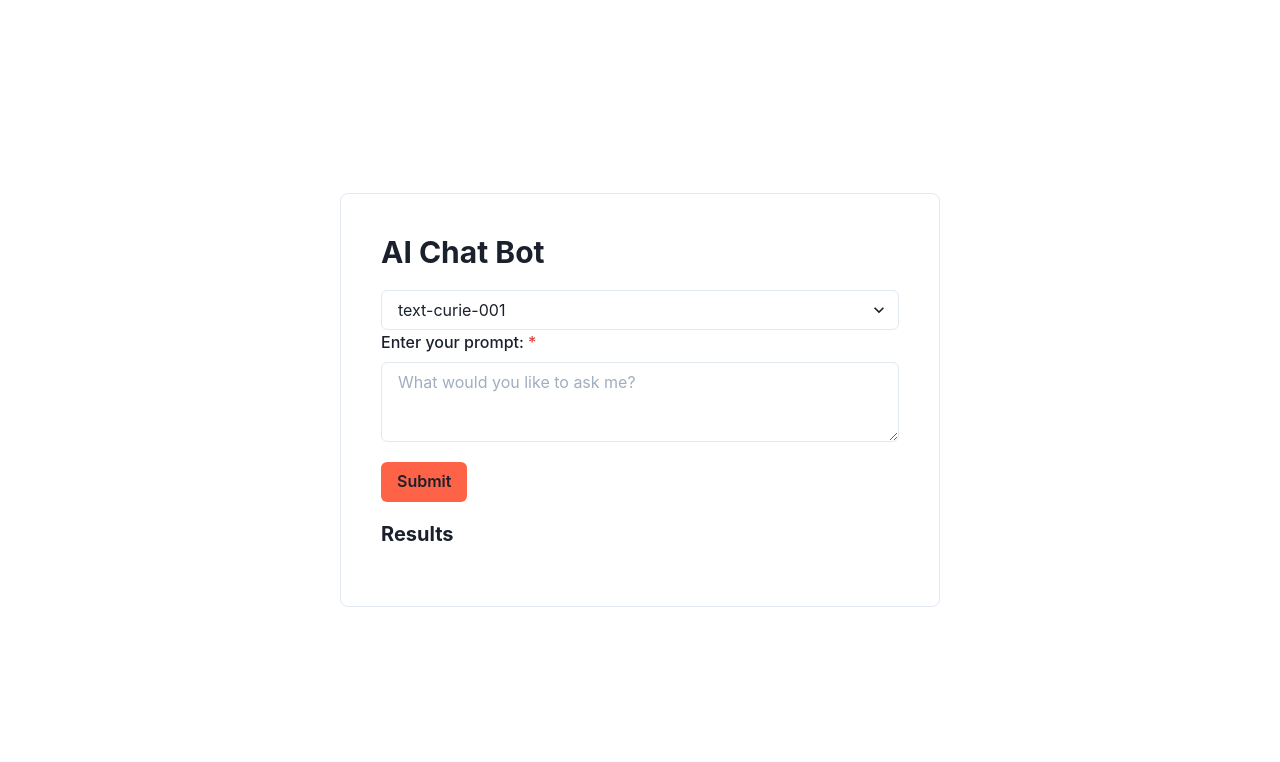
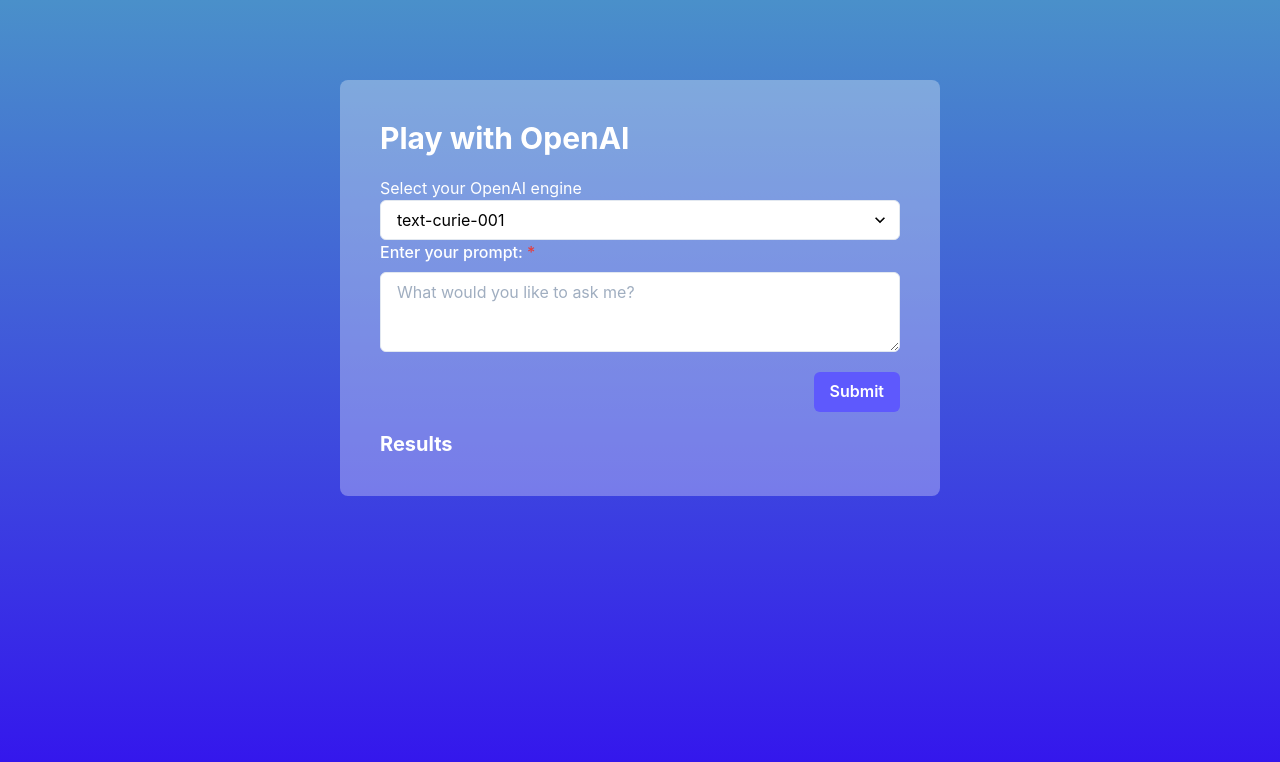
Before and after one commit to kristySpringman/openai-completions, a Next.js app: page / in a window 1280 px wide. Shown: the top 762 px of the page. Built offline with nearby package versions, Linux system fonts and the light colour scheme.

Commit message:
UI Completion - Completed UI - Increased max-tokens so responses from OpenAI can be longer

```diff
--- a/component/js-form.tsx
+++ b/component/js-form.tsx
@@ -5,20 +5,15 @@
     FormLabel,
     Textarea,
     Button,
-    List,
-    ListItem,
-    ListIcon,
-    OrderedList,
-    UnorderedList,
     Heading,
     Grid,
     GridItem,
     Text,
-    ScaleFade,
-    Select
+    Select,
+    Flex,
+    Spacer
 } from '@chakra-ui/react'
 import { DotPulse } from '@uiball/loaders'
-// import EngineChoice from './engineChoice'
 
 
 export default function Form() {
@@ -51,7 +46,7 @@
         let queryResponseFromAPI = APIJSON.response
 
         if (openAIResponse.status == 200) {
-            setResult(allResults => [{ prompt: prompt, response: queryResponseFromAPI }, ...allResults])
+            setResult(allResults => [{ value: engineChoice, prompt: prompt, response: queryResponseFromAPI }, ...allResults])
             setPrompt("")
         } else {
             alert("Oops! We have a " + openAIResponse.status + ' Error: ' + queryResponseFromAPI)
@@ -62,18 +57,13 @@
     return (
         <Box>
             <Box>
-                <Select value={engineChoice} onChange={(e) => { setEngineChoice(e.target.value) }}>
+                <Text>Select your OpenAI engine</Text>
+                <Select bg="white" color='black' value={engineChoice} onChange={(e) => { setEngineChoice(e.target.value) }}>
                     <option value='text-curie-001'>text-curie-001</option>
                     <option value='text-davinci-002'>text-davinci-002</option>
                     <option value='text-babbage-001'>text-babbage-001</option>
                     <option value='text-ada-001'>text-ada-001</option>
                     <option value='text-davinci-001'>text-davinci-001</option>
-                    <option value='davinci-instruct-beta'>davinci-instruct-beta</option>
-                    <option value='davinci'>davinci</option>
-                    <option value='curie-instruct-beta'>curie-instruct-beta</option>
-                    <option value='curie'>curie</option>
-                    <option value='babbage'>babbage</option>
-                    <option value='ada'>ada</option>
                 </Select>
             </Box>
             <form onSubmit={handleSubmit}>
@@ -85,42 +75,55 @@
                     name="prompt"
                     placeholder="What would you like to ask me?"
                     onChange={event => setPrompt(event.target.value)}
+                    bg="white"
+                    color='black'
                     required />
+
+                    <Flex>
+                        <Spacer />
                         <Button
                         id="submitButton"
                         my='5'
                         type="submit"
-                    bg="tomato"
-                    _hover={{ bg: 'pink' }}
+                        bg="#5e59fd"
+                        sx={{ _disabled: { opacity: 1 } }}
+                        _hover={{ bg: '#5f59fd8b' }}
                         isLoading={isLoading}
                         spinner={
                         <DotPulse
                         size={40}
                         speed={1.2}
-                        color="blue"
+                        color="#3211eea7"
                         />}
                         >
                         Submit
                         </Button>
+                    </Flex>
                 </FormControl>
             </form>
             <Box id="results">
-                <Heading as='h2' size='md' mb={5}>Results</Heading>
-                <UnorderedList>
+                <Heading as='h2' size='md'>Results</Heading>
                     <Box borderRadius='lg'>{results.map (e =>
                             <Grid
                             templateColumns='repeat(4,1fr)'
                             gap={2}
-                            mb={5}
-                            bg="lavender"
+                            my={5}
+                            bg="#ffffff39"
                             borderRadius='lg'
                             p={3}
                             overflow='hidden'
-                            boxShadow="lg">
+                            boxShadow="lg"
+                            align-items='center'>
+                                <GridItem colSpan={1}>
+                                    <Text fontWeight='bold'>Engine Used:</Text>
+                                </GridItem>
+                                <GridItem colSpan={3} sx={{ whiteSpace: "pre-wrap" }}>
+                                    <Text>{e.value}</Text>
+                                </GridItem>
+
                                 <GridItem colSpan={1}>
                                     <Text fontWeight ='bold'>Prompt:</Text>
                                 </GridItem>
-
                                 <GridItem colSpan={3} sx={{ whiteSpace: "pre-wrap" }}>
                                     <Text>{e.prompt}</Text>
                                 </GridItem>
@@ -135,7 +138,6 @@
                             </Grid>
                         )}
                     </Box>
-                </UnorderedList>
             </Box>
         </Box>
 
--- a/pages/api/openai.tsx
+++ b/pages/api/openai.tsx
@@ -16,7 +16,7 @@
         openAiResponse = await openai.createCompletion(value, {
             prompt: prompt,
             temperature: 0,
-            max_tokens: 6,
+            max_tokens: 150,
         });
     } catch (error) {
         res.status(500)
--- a/pages/index.tsx
+++ b/pages/index.tsx
@@ -2,20 +2,20 @@
 import Image from 'next/image'
 import styles from '../styles/Home.module.css'
 import Form from "../component/js-form"
-import { Box, Heading, Text } from '@chakra-ui/react'
+import { Box, Heading } from '@chakra-ui/react'
 
 export default function Home() {
   return (
     <div className={styles.container}>
       <Head>
-        <title>AI Chat Bot</title>
+        <title id="title">OpenAI</title>
         <meta name="description" content="Generated by create next app" />
         <link rel="icon" href="/favicon.ico" />
       </Head>
 
       <main className={styles.main}>
-        <Box p="10" maxW='80%'width={600} borderWidth='1px' borderRadius='lg' overflow='hidden'>
-          <Heading as='h1' size='lg' mb={5}>AI Chat Bot</Heading>
+        <Box bg="rgba(255,255,255,0.3)" p="10" maxW='80%'width={600} borderRadius='lg' overflow='hidden'>
+          <Heading as='h1' size='lg' mb={5}>Play with OpenAI</Heading>
           <Form />
         </Box>
       </main>
--- a/styles/Home.module.css
+++ b/styles/Home.module.css
@@ -1,14 +1,18 @@
 .container {
-  padding: 0 2rem;
+  padding: 0;
 }
 
 .main {
   min-height: 100vh;
-  padding: 4rem 0;
+  padding: 5rem 0;
   flex: 1;
+  color: white;
+
+  /* background-image: linear-gradient(#1e0160, #3311ee); */
+  background-image: linear-gradient(rgb(74,144,202), #3311ee);
   display: flex;
   flex-direction: column;
-  justify-content: center;
+  /* justify-content: center; */
   align-items: center;
 }
 
```
Also changed, not shown: component/engineChoice.tsx (+3 -4 lines). Lines whose indentation alone changed are shown as unchanged.
